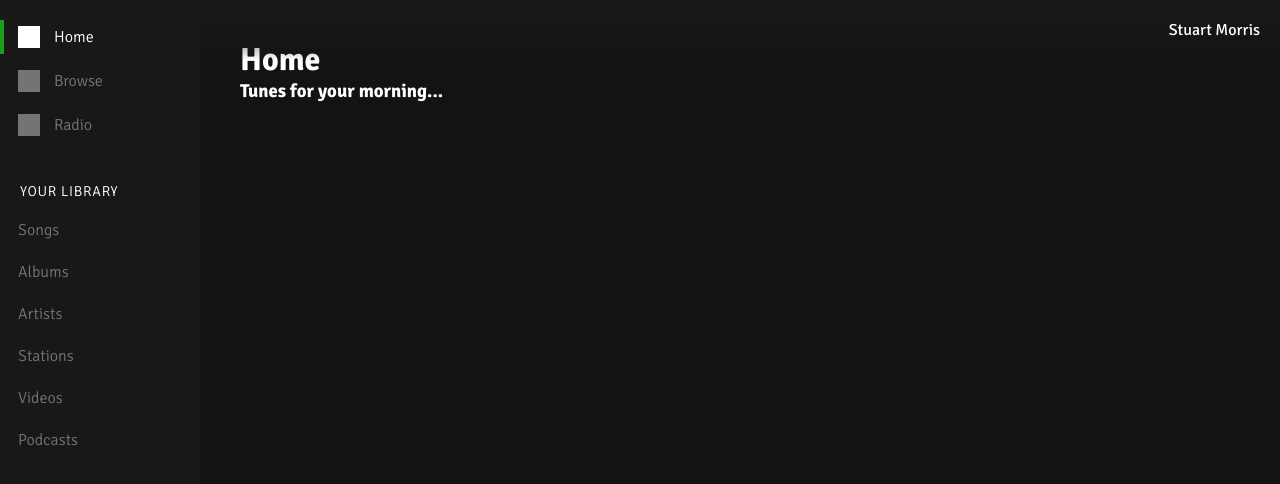
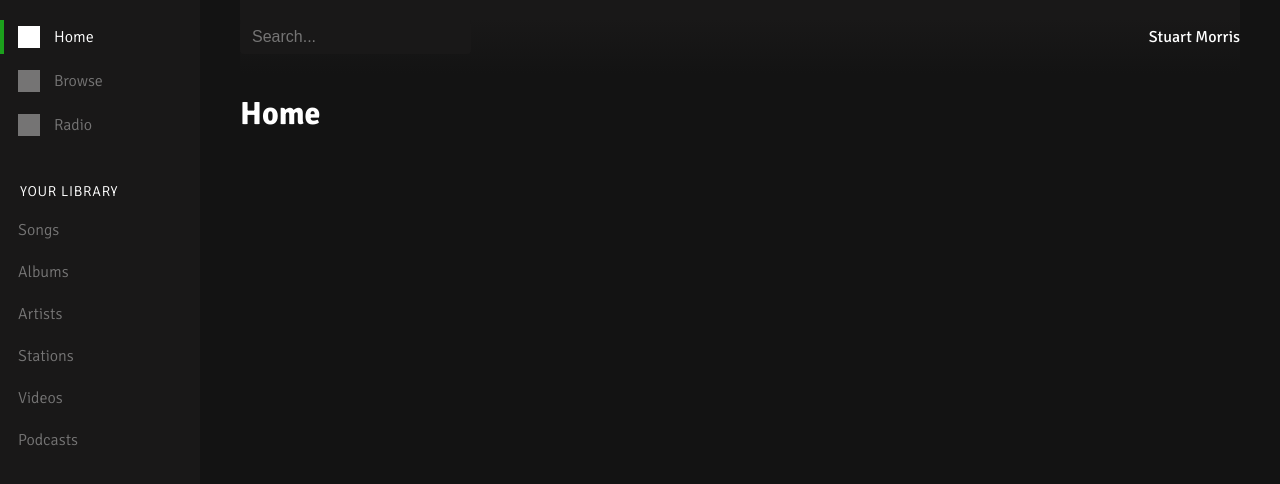
Before and after one commit to handcode-stuart/spotify-clone, a React (Create React App) app: page / in a window 1280 px wide. Shown: the top 484 px of the page. Built offline with nearby package versions, Linux system fonts and the light colour scheme.

Commit message:
Added base for topnav

```diff
--- a/src/App.scss
+++ b/src/App.scss
@@ -48,5 +48,5 @@ ul {
     height: 100%;
     top: 0;
     right: 0;
-    padding: 40px;
+    padding: 0 40px 20px;
 }
--- /dev/null
+++ b/src/components/Search/Search.jsx
@@ -0,0 +1,15 @@
+import React, { Component } from "react";
+
+import "./Search.scss";
+
+export class Search extends Component {
+    render() {
+        return (
+            <div className='search'>
+                <input type='text' placeholder='Search...' />
+            </div>
+        );
+    }
+}
+
+export default Search;
--- /dev/null
+++ b/src/components/Search/Search.scss
@@ -0,0 +1,16 @@
+@import "../../index.scss";
+
+.search {
+    input {
+        border: 0;
+        outline: 0;
+        padding: 8px 12px;
+        font-size: 1em;
+        background-color: $color-grey-dark;
+        border-radius: 4px;
+        color: $color-white;
+        &::placeholder {
+            color: rgba(255, 255, 255, 0.4);
+        }
+    }
+}
--- a/src/components/TopNav/TopNav.jsx
+++ b/src/components/TopNav/TopNav.jsx
@@ -1,4 +1,6 @@
 import React, { Component } from "react";
+
+import Search from "../Search/Search";
 
 import "./TopNav.scss";
 
@@ -6,6 +8,7 @@ class TopNav extends Component {
     render() {
         return (
             <div className='top-nav'>
+                <Search />
                 <p>Stuart Morris</p>
             </div>
         );
--- a/src/components/TopNav/TopNav.scss
+++ b/src/components/TopNav/TopNav.scss
@@ -1,15 +1,15 @@
 @import "../../index.scss";
 
 .top-nav {
-    position: absolute;
+    position: sticky;
     top: 0;
-    right: 0;
     width: 100%;
-    padding: 20px;
+    padding: 20px 0;
     display: flex;
-    justify-content: flex-end;
+    justify-content: space-between;
     align-items: center;
     background: rgb(2, 0, 36);
+    margin-bottom: 20px;
     background: linear-gradient(
         180deg,
         $color-grey-dark 25%,
--- a/src/pages/Home.jsx
+++ b/src/pages/Home.jsx
@@ -21,7 +21,6 @@ class Home extends Component {
                 {!this.state.loading ? (
                     <div>
                         <h1>Home</h1>
-                        <h3>Tunes for your morning...</h3>
                     </div>
                 ) : (
                     <Loading />
```
